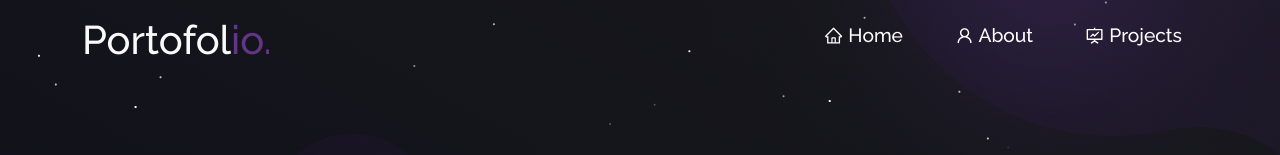
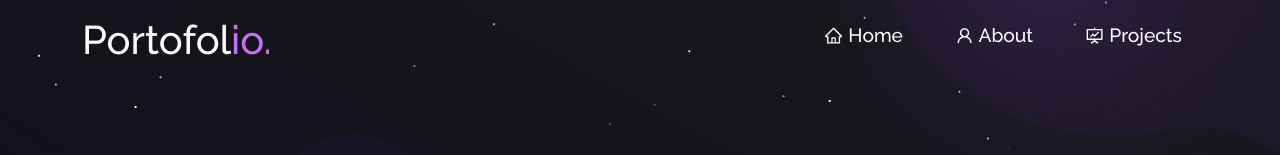
Before and after one commit to Ahmdfdhilah/portofoli, a React (Create React App) app: page / in a window 1280 px wide. Shown: the top 155 px of the page. Built offline with nearby package versions, Linux system fonts and the light colour scheme.

Commit message:
changing color on logo

```diff
--- a/src/style.css
+++ b/src/style.css
@@ -92,7 +92,7 @@ button:focus {
   font-size: 2.5rem;
 }
 .logo span{
-  color: #623686;
+  color: var(--imp-text-color);
 }
 .navbar-toggler {
   position: relative !important;
```
